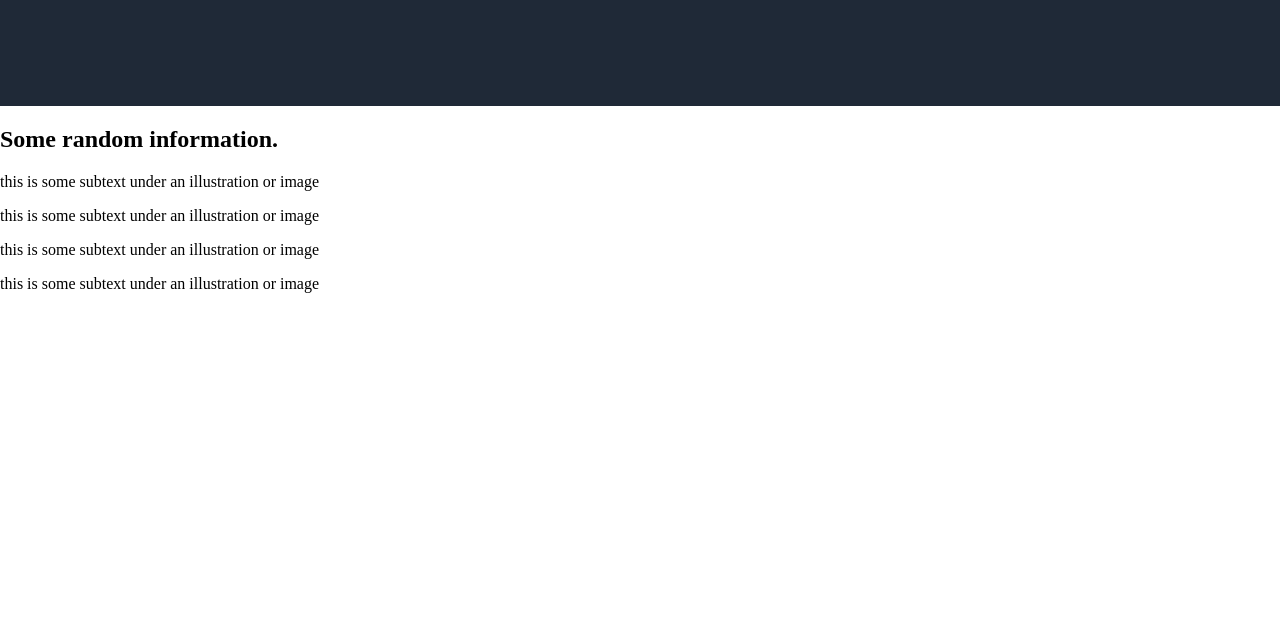
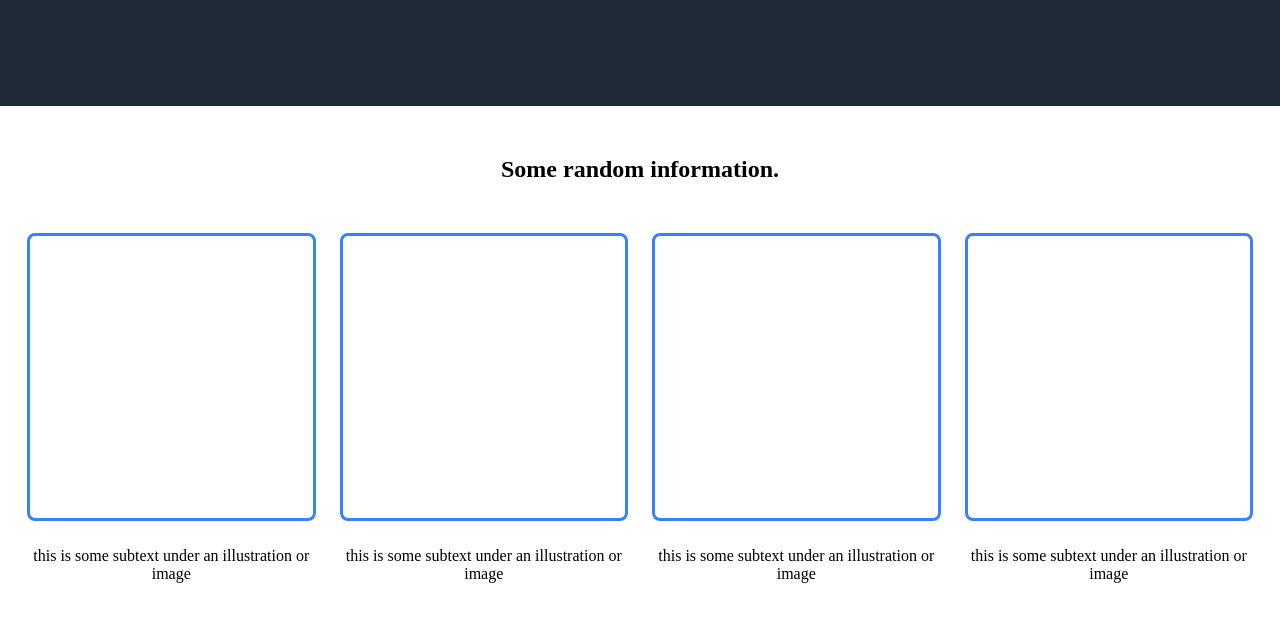
Before and after one commit to MatthewI1/odin-landing-page, a plain HTML site: page index.html in a window 1280 px wide. Shown: the part 516-1138 px from the top of the page. Before the commit the page ends 825 px from the top, so only its background shows below. Drawn offline with Linux system fonts and the light colour scheme.

Commit message:
finished reader1 panel

```diff
--- a/index.html
+++ b/index.html
@@ -26,6 +26,7 @@
     </header>
     <div class="reader1">
         <h2>Some random information.</h2>
+        <div class="info-boxes">
             <div class="info-set">
                 <div class="img"></div>
                 <p>this is some subtext under an illustration or image</p>
@@ -43,6 +44,7 @@
                 <p>this is some subtext under an illustration or image</p>
             </div>
         </div>
+    </div>
     <div class="engage"></div>
     <div class="action"></div>
     <div class="footer"></div>
--- a/style.css
+++ b/style.css
@@ -67,6 +67,45 @@ header {
     font-size: 36px;
 }
 
+.reader1 {
+    display: flex;
+    flex-direction: column;
+    align-items: center;
+    gap: 30px;
+    padding: 30px;
+}
+
+.info-boxes {
+    display: flex;
+    gap:30px;
+
+
+}
+
+.info-set {
+    display:flex;
+    flex-direction: column;
+    align-items: center;
+    flex-shrink: 1;
+    gap:10px;
+}
+
+.info-set > .img {
+    /* width: 300px;
+    height: 300px; */
+    width: 100%;
+    aspect-ratio: 1/1;
+    border-style: solid;
+    border-color: #3882f6;
+    border-radius: 8px;
+    flex: 1 1 0;
+
+}
+
+.info-set > p {
+    text-align: center;
+}
+
 ul {
     list-style-type: none
 }
```
Lines whose indentation alone changed are shown as unchanged.
